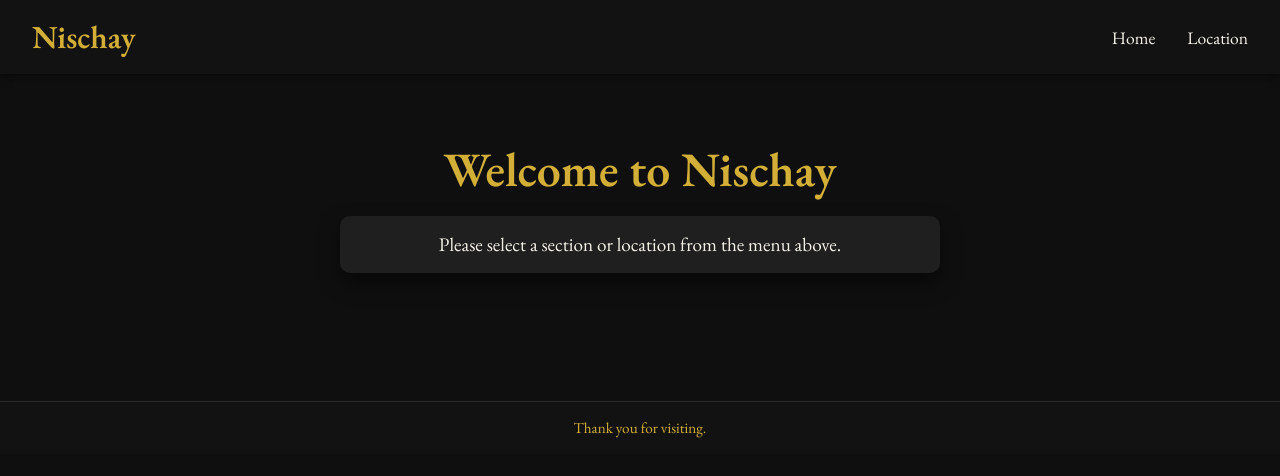
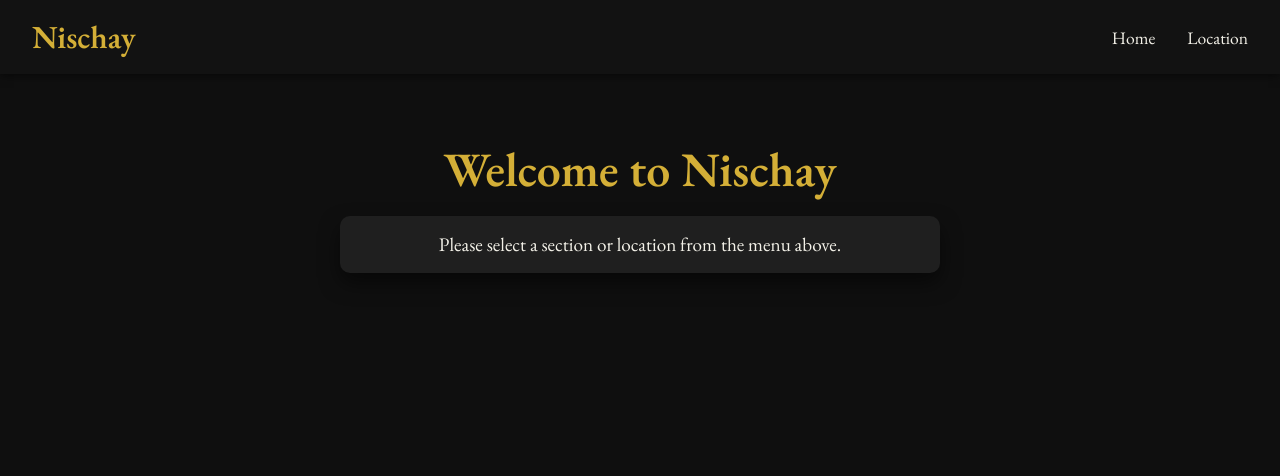
Before and after one commit to v-Star55/nischay, a plain HTML site: page index.html in a window 1280 px wide. Drawn offline with nearby package versions, Linux system fonts and the light colour scheme.

Commit message:
update index

```diff
--- a/index.html
+++ b/index.html
@@ -44,10 +44,6 @@
     </div>
   </main>
 
-  <footer class="footer">
-    <p>Thank you for visiting.</p>
-  </footer>
-
   <script>
   const content = document.getElementById('dynamic-content');
 
```
